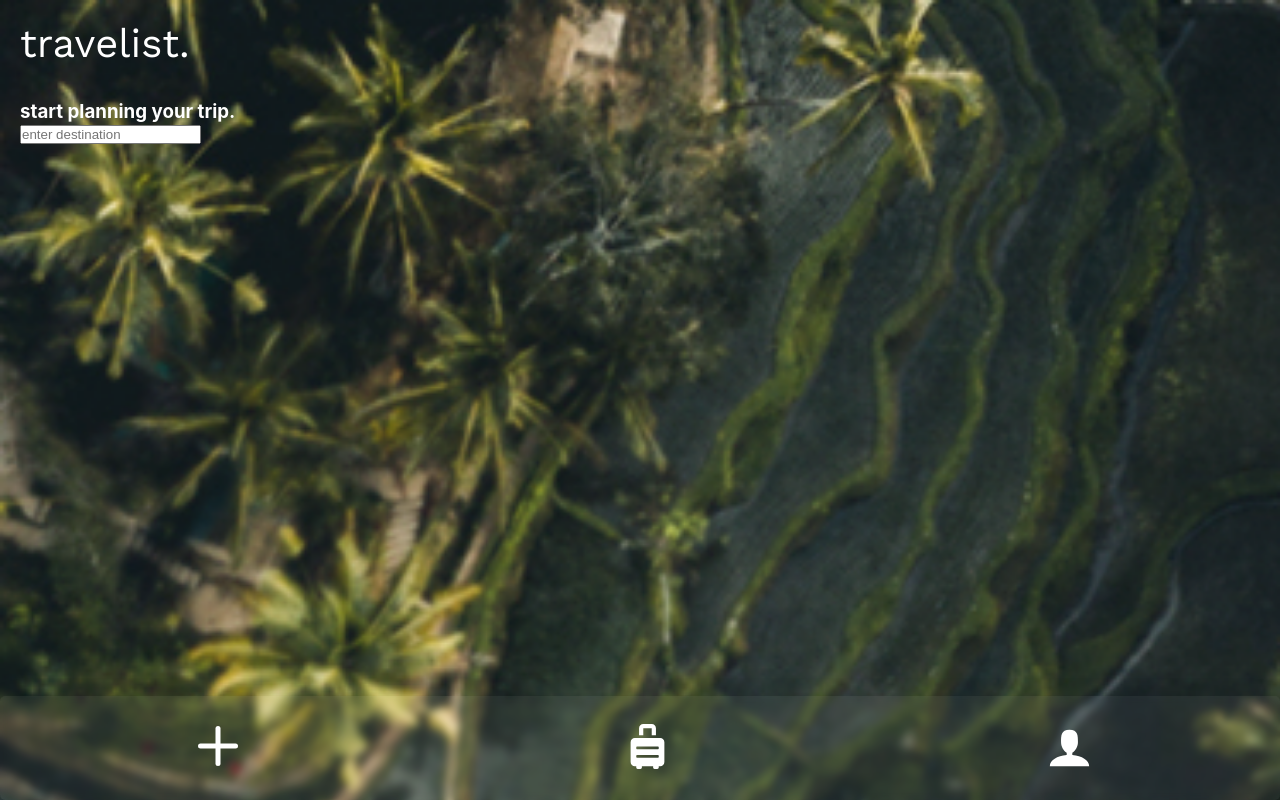
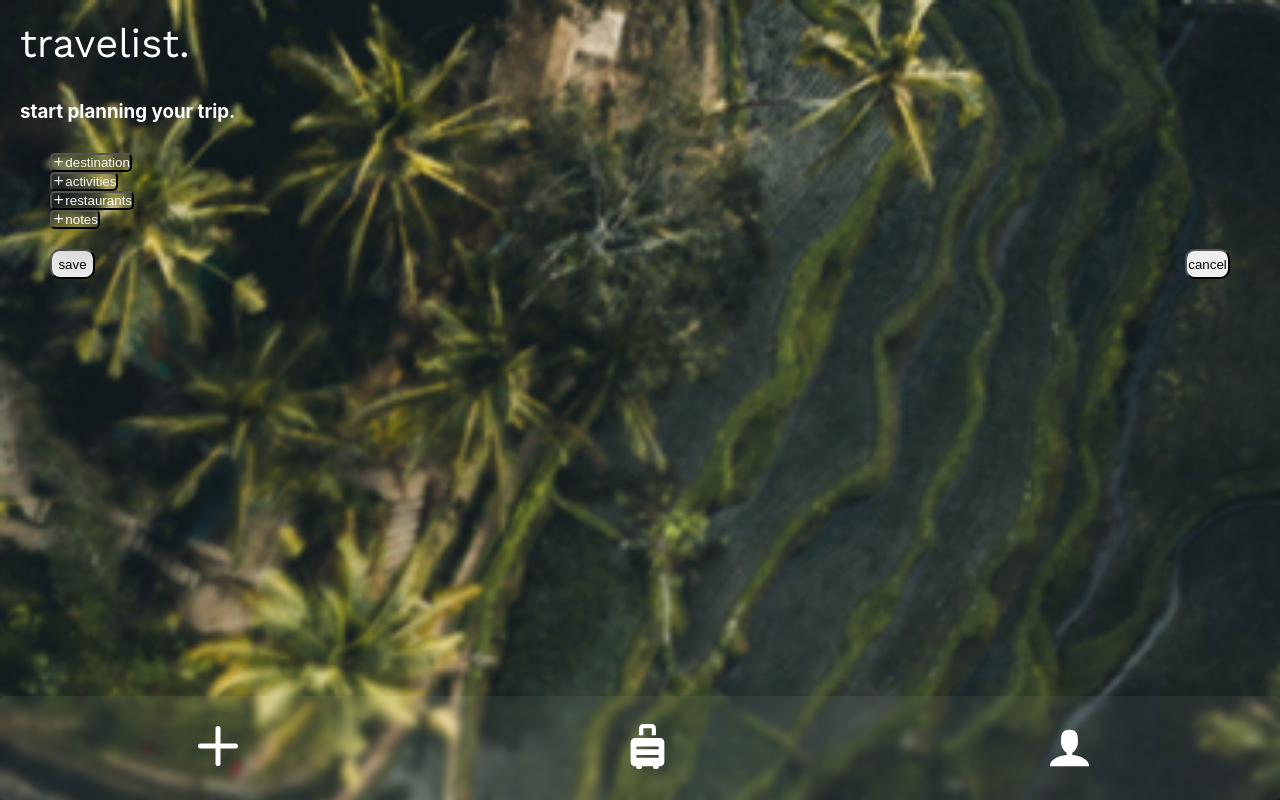
Before and after one commit to yvlange/capstone-travelist, a React (Create React App) app: page /add in a window 1280 px wide. Built offline with nearby package versions, Linux system fonts and the light colour scheme.

Commit message:
Add form and click function to the buttons

```diff
--- a/src/components/Add.js
+++ b/src/components/Add.js
@@ -5,7 +5,7 @@ function Add() {
   return (
     <div>
       <h3>start planning your trip.</h3>
-      <AddForm />{" "}
+      <AddForm />
     </div>
   );
 }
--- /dev/null
+++ b/src/components/AddForm.css
@@ -0,0 +1,32 @@
+.form {
+  display: flex;
+  flex-direction: column;
+  margin: 20px;
+}
+
+.form__textfields {
+  display: flex;
+  flex-direction: column;
+  padding: 10px;
+}
+
+.form__buttons {
+  display: flex;
+  justify-content: space-between;
+  margin-top: 20px;
+}
+
+.submit {
+  height: 30px;
+  width: 45px;
+  border-radius: 10px;
+  text-align: center;
+  transition: 1s;
+}
+.cancel {
+  height: 30px;
+  width: 45px;
+  border-radius: 10px;
+  text-align: center;
+  transition: 1s;
+}
--- a/src/components/AddForm.js
+++ b/src/components/AddForm.js
@@ -1,10 +1,20 @@
+import "./AddForm.css";
+import FormInput from "./FormInput";
+
 function AddForm() {
   return (
-    <form className="form">
-      <div className="form__destination">
-        <input type="text" placeholder="enter destination" />
-      </div>
-    </form>
+    <div className="form">
+      <form className="form__textfields">
+        <FormInput name="destination" />
+        <FormInput name="activities" />
+        <FormInput name="restaurants" />
+        <FormInput name="notes" />
+        <div className="form__buttons">
+          <button className="submit">save</button>
+          <button className="cancel">cancel</button>
+        </div>
+      </form>
+    </div>
   );
 }
 export default AddForm;
--- /dev/null
+++ b/src/components/FormInput.css
@@ -0,0 +1,14 @@
+.button-unfolding {
+  display: flex;
+  justify-content: left;
+  color: white;
+  background: rgba(255, 255, 255, 0.05);
+  box-shadow: 0 25px 45px rgba(0, 0, 0, 0.2);
+  border-radius: 5px;
+  backdrop-filter: blur(3px);
+  text-align: left;
+}
+
+.destination {
+  padding: 10px;
+}
--- /dev/null
+++ b/src/components/FormInput.js
@@ -0,0 +1,31 @@
+import { useState } from "react";
+import "./FormInput.css";
+import { FiPlus } from "react-icons/fi";
+
+function FormInput({ name }) {
+  const [isShown, setIsShown] = useState(false);
+
+  function handleToggleButton(e) {
+    e.preventDefault();
+    setIsShown(true);
+  }
+
+  return (
+    <div>
+      <button className="button-unfolding" onClick={handleToggleButton}>
+        <FiPlus />
+        <span className="button-label">{name}</span>
+      </button>
+      {isShown === true && (
+        <input
+          id="destination"
+          className="destination"
+          type="text"
+          placeholder="enter destination"
+        />
+      )}
+    </div>
+  );
+}
+
+export default FormInput;
```
Also changed, not shown: src/components/test.js (added, +34 -0 lines).
